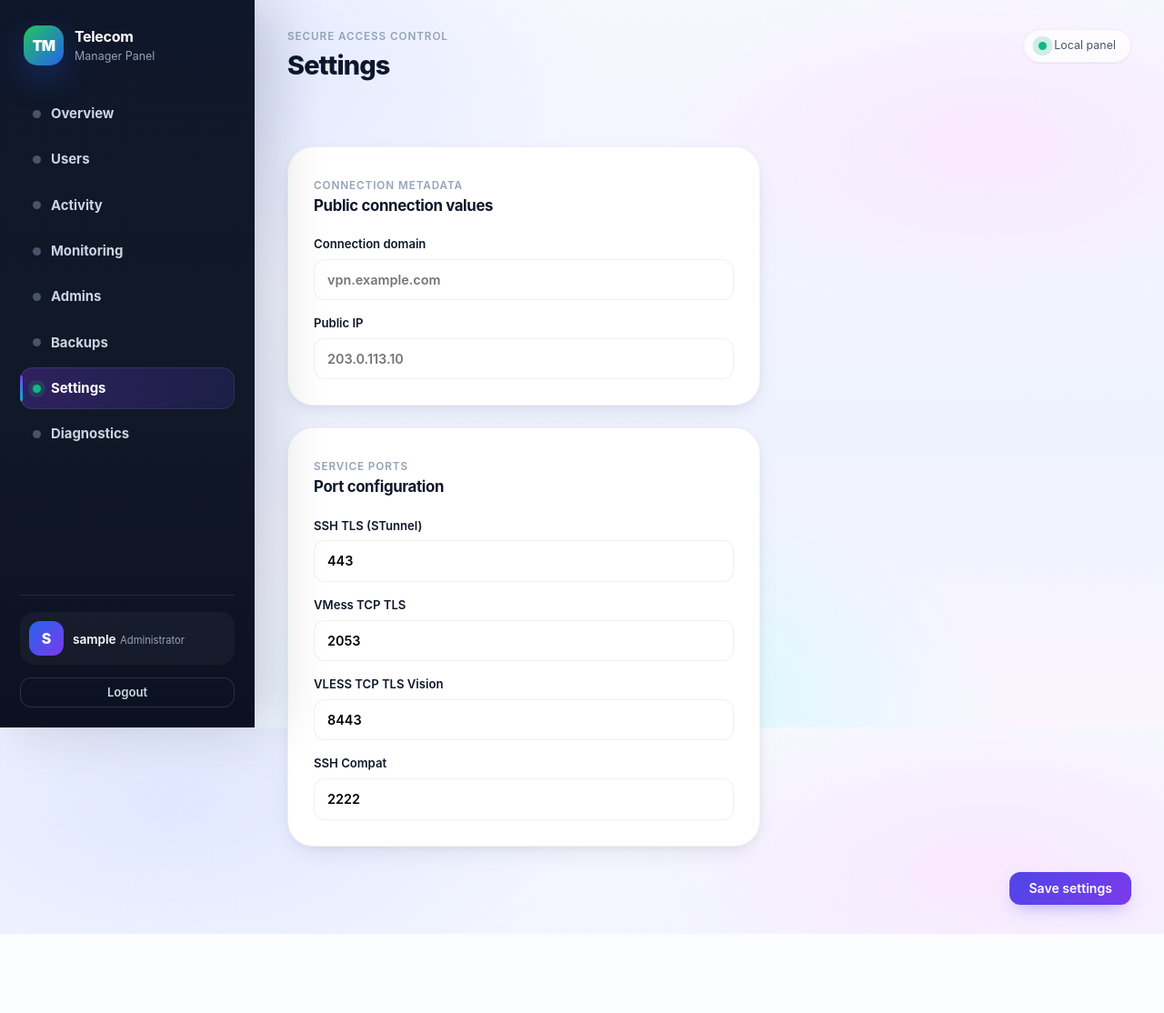
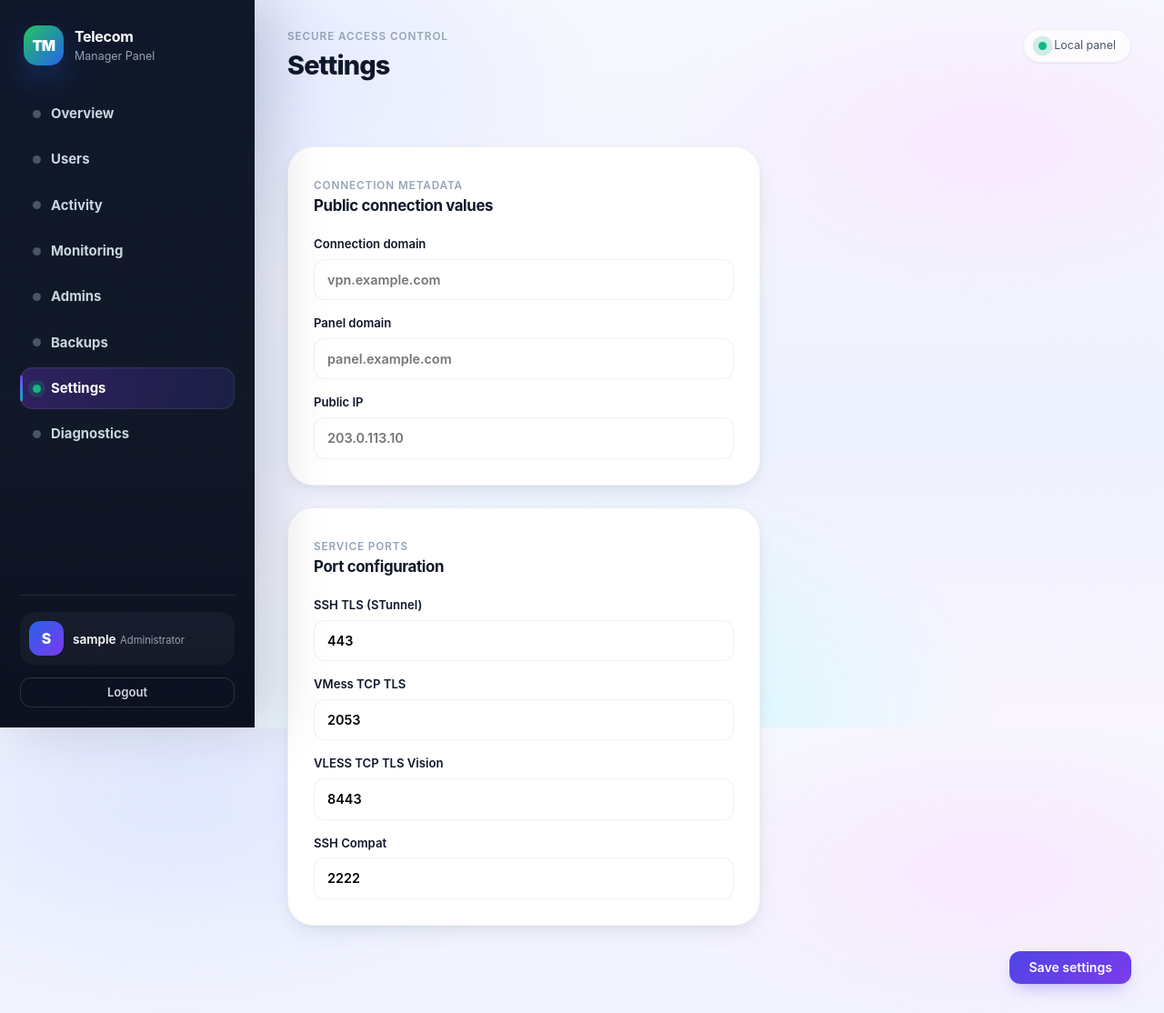
Before and after one commit to JoethonDev/telecom-manager-app, a Flask app: page /settings in a window 1280 px wide. Shown: the whole page at 91% size. Before the commit the page ends 1027 px from the top, so only its background shows below. Run offline with Flask 3, Linux system fonts and the light colour scheme; the visitor is signed in with stand-in values (Sample User, id 1); data comes from the database, SQL or seed files in the repository; parts of the project's set-up code (start-up, migrations or seed data) failed here and were passed over.

Commit message:
feat: add panel domain input and validation in settings

```diff
--- a/telecom_manager/routes/settings.py
+++ b/telecom_manager/routes/settings.py
@@ -16,14 +16,18 @@ def settings():
     cfg = get_effective_settings()
     if request.method == "POST":
         connection_domain = request.form.get("connection_domain", "").strip()
+        panel_domain = request.form.get("panel_domain", "").strip()
         public_ip = request.form.get("public_ip", "").strip()
         try:
             validate_domain(connection_domain)
+            validate_domain(panel_domain)
             validate_public_ip(public_ip)
         except (ValueError, TypeError) as e:
             flash(str(e), "error")
             return redirect(url_for("settings.settings"))
         pairs = [("connection_domain", connection_domain), ("public_ip", public_ip)]
+        if panel_domain:
+            pairs.append(("panel_domain", panel_domain))
         for key in PORT_KEYS:
             val = request.form.get(key, "").strip()
             if val:
@@ -50,7 +54,10 @@ def settings():
                     changed_ports.append((key, value))
         clear_settings_cache()
         domain_changed = connection_domain != cfg.get("connection_domain", "")
-        if domain_changed and connection_domain:
+        panel_domain_changed = panel_domain != cfg.get("panel_domain", "")
+        if panel_domain_changed and panel_domain:
+            telecomctl.nginx_reconfigure(panel_domain)
+        elif domain_changed and connection_domain:
             telecomctl.nginx_reconfigure(connection_domain)
         if changed_ports:
             new_cfg = get_effective_settings()
--- a/telecom_manager/templates/settings.html
+++ b/telecom_manager/templates/settings.html
@@ -8,6 +8,7 @@
     <div class="section-head"><div><span class="eyebrow">Connection metadata</span><h2>Public connection values</h2></div></div>
     <div class="form-stack wide-form">
       <label>Connection domain <input name="connection_domain" value="{{ settings.connection_domain }}" placeholder="vpn.example.com"></label>
+      <label>Panel domain <input name="panel_domain" value="{{ settings.panel_domain }}" placeholder="panel.example.com"></label>
       <label>Public IP <input name="public_ip" value="{{ settings.public_ip }}" placeholder="203.0.113.10"></label>
     </div>
   </section>
```
